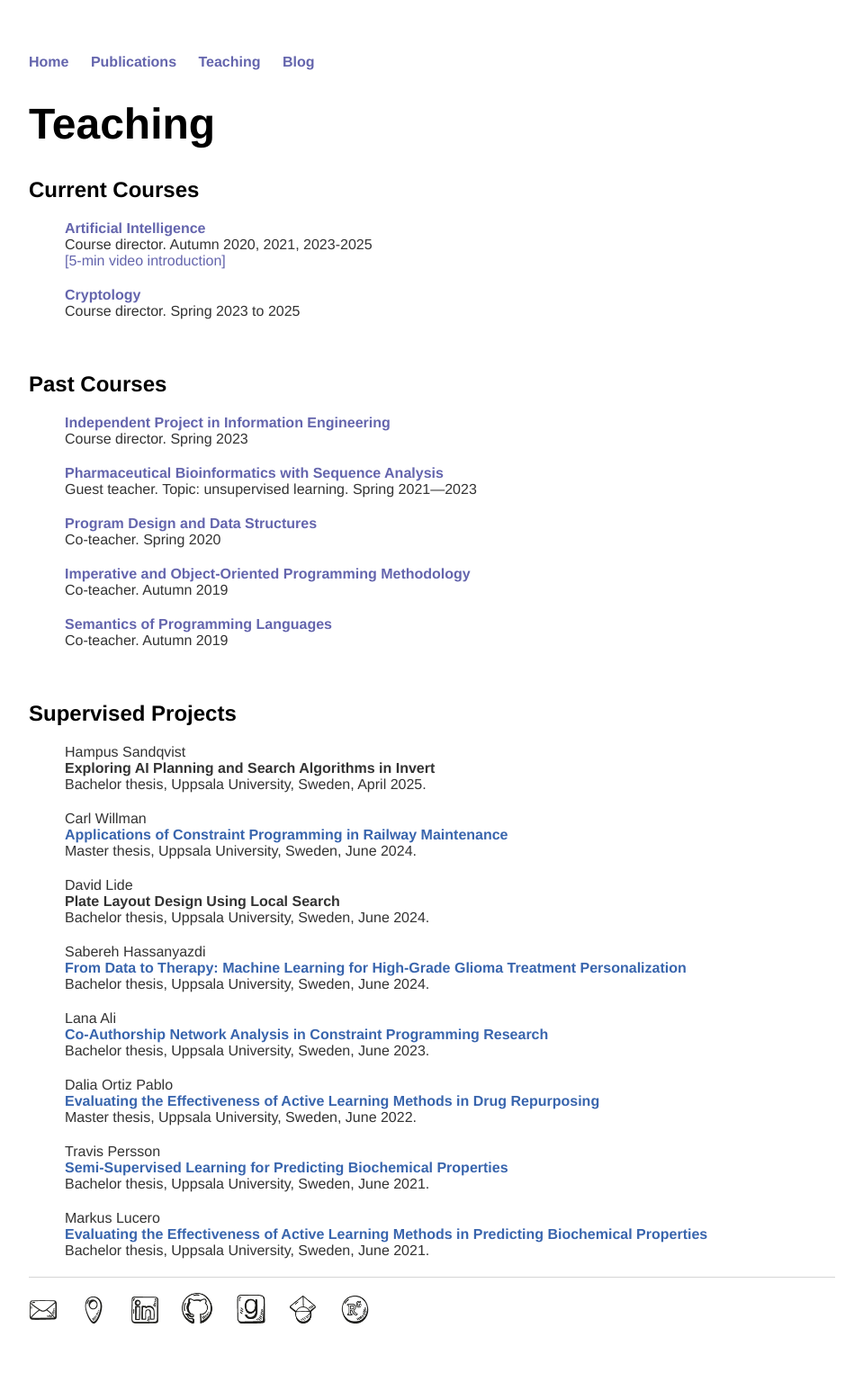
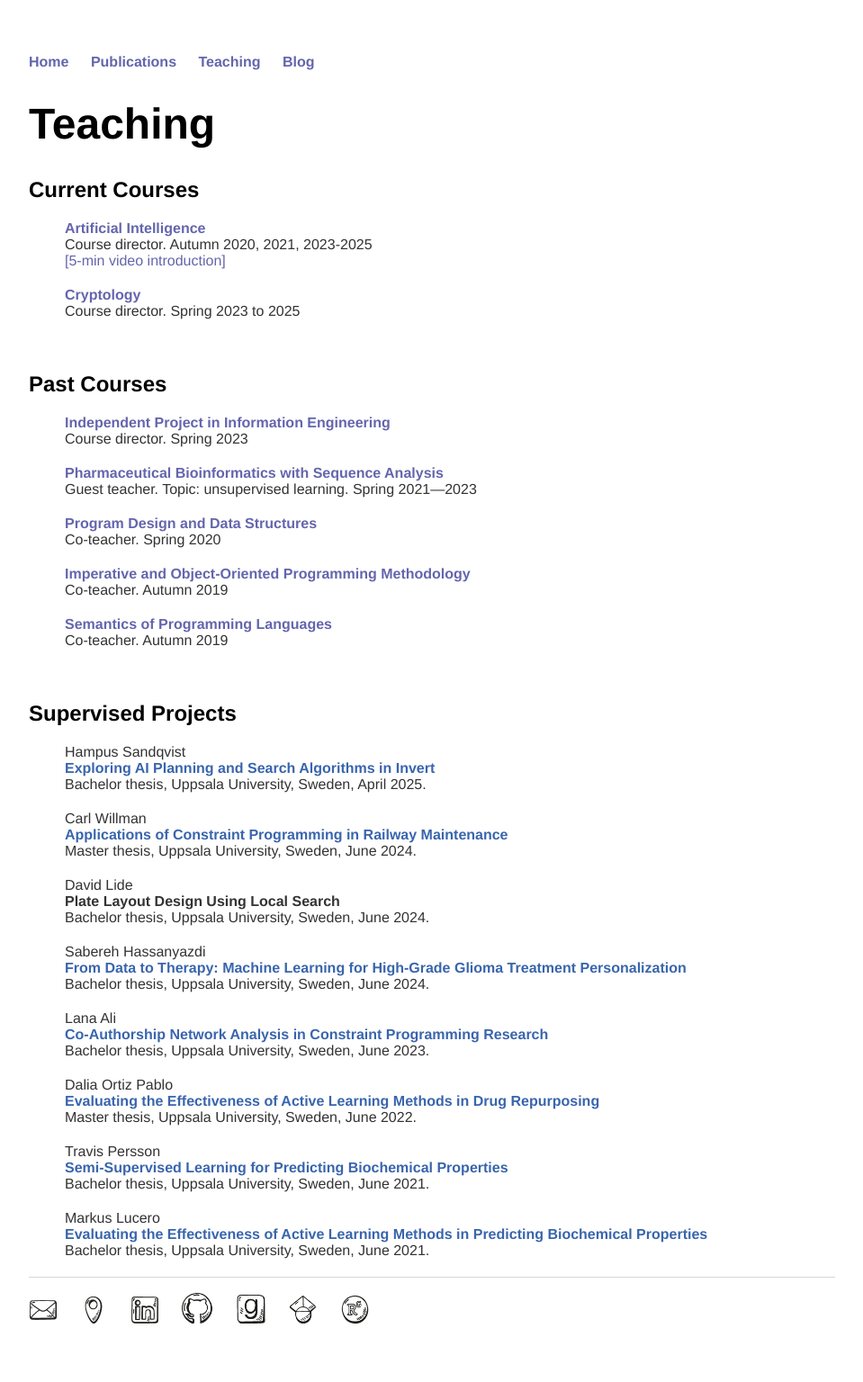
Before and after one commit to andreina-francisco/andreina-francisco.github.io, a Jekyll site: the page built from teaching/index.html, in a window 1280 px wide. Shown: the whole page at 90% size, without its empty margins (160-1119 px from the left). Built offline with Jekyll 4.4.1, drawn with Linux system fonts in a browser that asks for light colours; nearby versions of some CDN libraries; a style sheet for code colours, icons or effects is not loaded.

Commit message:
Link to Hampus' thesis

```diff
--- a/teaching/index.html
+++ b/teaching/index.html
@@ -75,7 +75,7 @@ title: Maria Andreina Francisco Rodriguez
   <ul class="publist">
     <li class="pub @">
     <span class="author">Hampus Sandqvist</span><br />
-    <span class="title">Exploring AI Planning and Search Algorithms in Invert</span><br />
+    <span class="title"><a class="text" href="https://urn.kb.se/resolve?urn=urn:nbn:se:uu:diva-562311">Exploring AI Planning and Search Algorithms in Invert</a></span><br />
     <span class="note">Bachelor thesis, Uppsala University, Sweden, April 2025.</span>
     </li>
 
```
